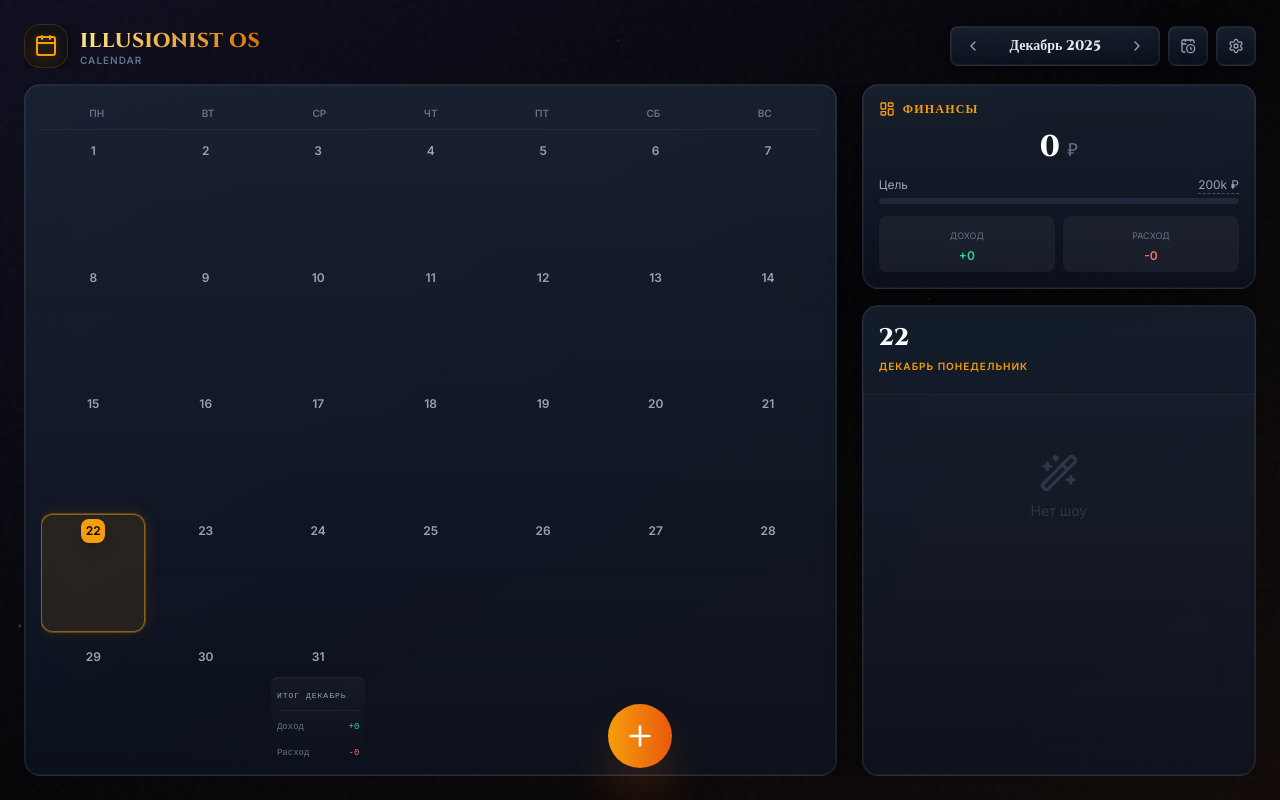
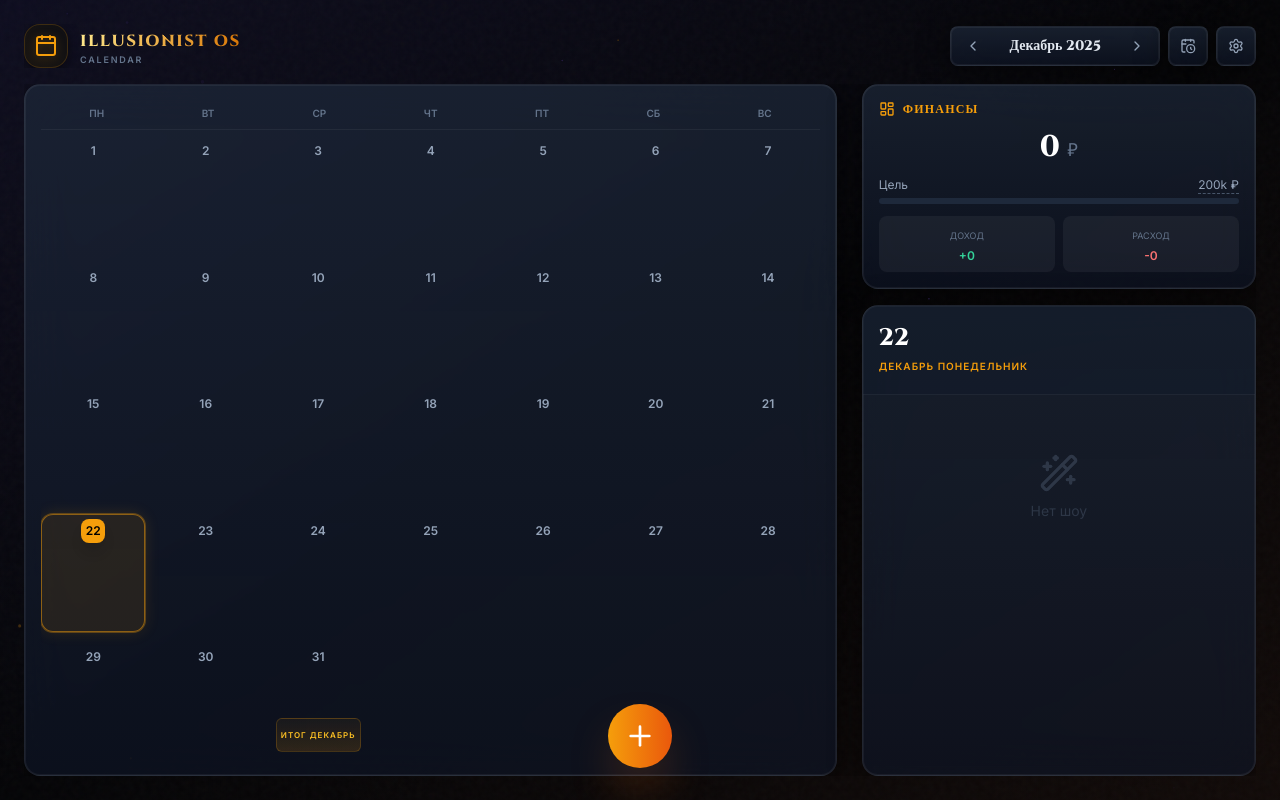
Before and after one commit to Demonnikko/calendar-, a plain HTML site: page index.html in a window 1280 px wide. Drawn offline with nearby package versions, Linux system fonts and the light colour scheme.

Commit message:
Update index.html

```diff
--- a/index.html
+++ b/index.html
@@ -117,22 +117,19 @@
 
         .month-summary {
             margin-top: auto;
-            background: linear-gradient(180deg, rgba(255,255,255,0.03), rgba(0,0,0,0.2));
-            border-top: 1px solid rgba(255,255,255,0.1);
-            padding: 6px;
-            border-radius: 8px;
-            font-size: 9px;
-            width: 100%;
+            background: linear-gradient(180deg, rgba(245,158,11,0.05), rgba(245,158,11,0.15));
+            border: 1px solid rgba(245,158,11,0.2);
+            padding: 4px;
+            border-radius: 6px;
+            font-size: 8px;
+            width: 90%;
+            text-align: center;
+            text-transform: uppercase;
+            font-weight: 700;
+            color: #fbbf24;
+            letter-spacing: 1px;
+            margin-bottom: 2px;
         }
-        .summary-row {
-            display: flex;
-            justify-content: space-between;
-            margin-bottom: 2px;
-            font-family: monospace;
-        }
-        .text-income { color: #34d399; }
-        .text-expense { color: #f87171; }
-        .text-net { color: #fbbf24; font-weight: bold; }
 
         .confetti {
             position: absolute;
@@ -193,8 +190,8 @@
                 </div>
 
                 <div class="min-w-0 flex flex-col justify-center">
-                    <h1 class="text-sm md:text-xl font-bold text-transparent bg-clip-text bg-gradient-to-r from-amber-200 to-amber-600 truncate leading-tight tracking-wide">ILLUSIONIST OS</h1>
-                    <span class="text-[8px] md:text-[10px] text-slate-500 font-bold tracking-widest uppercase leading-none">Calendar</span>
+                    <h1 class="text-xs md:text-base font-bold text-transparent bg-clip-text bg-gradient-to-r from-amber-200 to-amber-600 truncate leading-tight tracking-widest font-display">ILLUSIONIST OS</h1>
+                    <span class="text-[8px] md:text-[9px] text-slate-500 font-bold tracking-[0.2em] uppercase leading-none mt-0.5">Calendar</span>
                 </div>
             </div>
 
@@ -292,7 +289,7 @@
         </div>
     </div>
 
-    <!-- MAIN ADD BUTTON (Desktop only) -->
+    <!-- MAIN ADD BUTTON -->
     <button onclick="window.openModal()" class="hidden lg:flex fixed bottom-8 left-1/2 -translate-x-1/2 w-16 h-16 rounded-full bg-gradient-to-r from-amber-500 to-orange-600 text-white shadow-2xl shadow-orange-500/40 items-center justify-center z-50 transform hover:scale-110 transition duration-300">
         <i data-lucide="plus" class="w-8 h-8"></i>
     </button>
@@ -537,9 +534,15 @@
                 const rawEvents = JSON.parse(localStorage.getItem('illusionist_events') || '[]');
                 const mig = migrateEventsToISO(rawEvents);
                 events = mig.out;
+
                 monthlyGoal = Number(JSON.parse(localStorage.getItem('illusionist_goal') || '200000')) || 200000;
-                if (mig.changed) localStorage.setItem('illusionist_events', JSON.stringify(events));
-            } catch(e) { events = []; }
+
+                if (mig.changed) {
+                    localStorage.setItem('illusionist_events', JSON.stringify(events));
+                }
+            } catch(e) {
+                events = [];
+            }
             renderApp();
         }
 
@@ -884,13 +887,9 @@
 
                 let summaryHtml = '';
                 if (isLastDay) {
-                    const k = (n) => (n >= 1000 ? (n/1000).toFixed(1) + 'k' : n);
                     summaryHtml = `
                         <div class="month-summary">
-                            <div class="summary-row text-slate-400" style="font-size:8px; text-transform:uppercase; letter-spacing:1px; margin-bottom:4px; border-bottom:1px solid rgba(255,255,255,0.05); padding-bottom:2px;">Итог ${MONTHS[month]}</div>
-                            <div class="summary-row"><span class="text-slate-500">Доход</span> <span class="text-income">+${k(monthTotals.income)}</span></div>
-                            <div class="summary-row"><span class="text-slate-500">Расход</span> <span class="text-expense">-${k(monthTotals.expense)}</span></div>
-                            <div class="summary-row" style="margin-top:2px; padding-top:2px; border-top:1px dashed rgba(255,255,255,0.1);"><span class="text-slate-300">Прибыль</span> <span class="text-net">${k(monthTotals.net)}</span></div>
+                            ИТОГ ${MONTHS[month]}
                         </div>
                     `;
                 }
```
